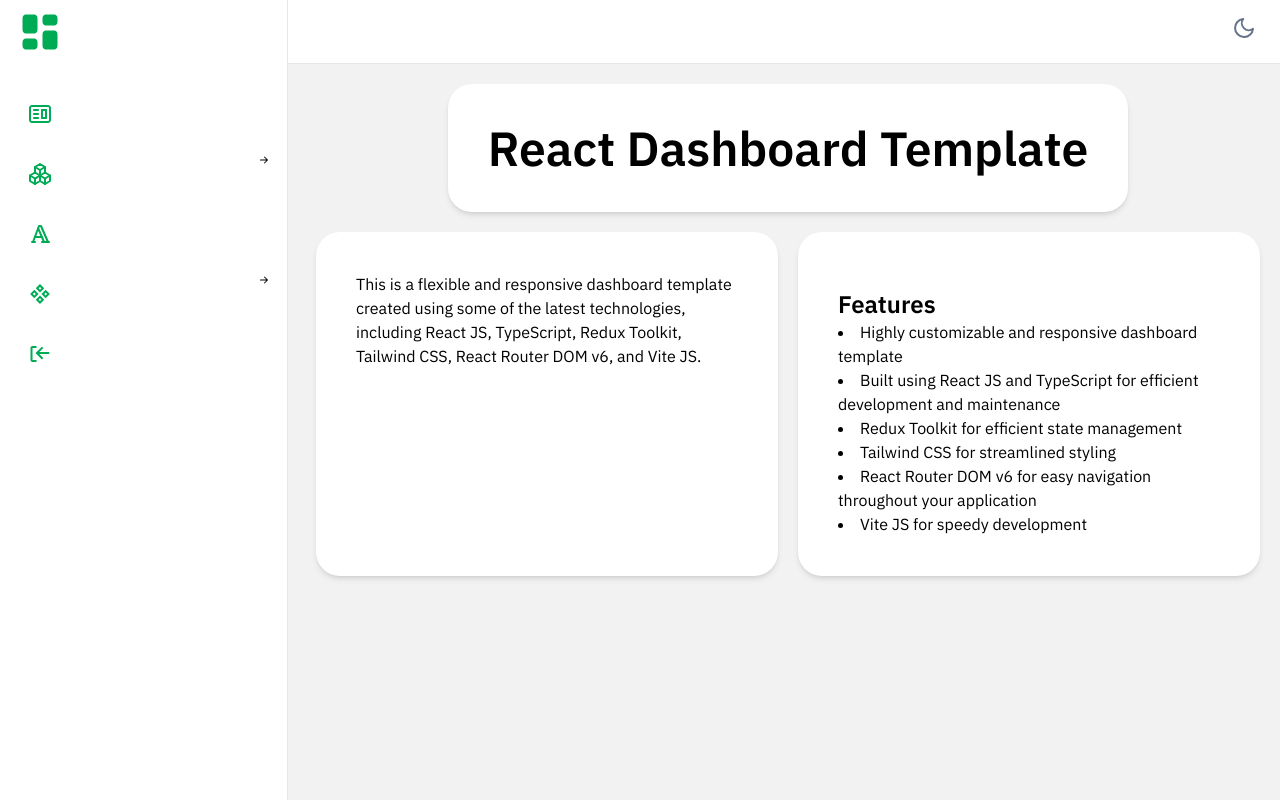
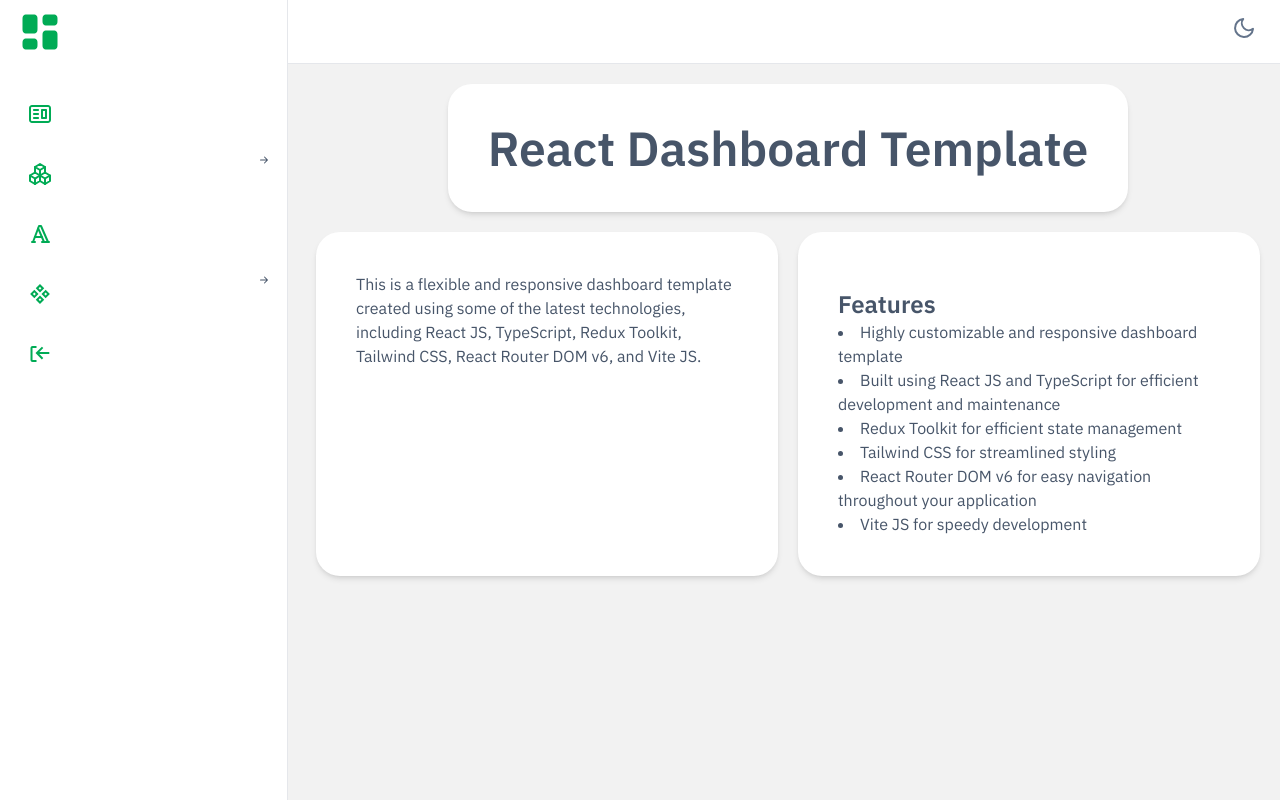
Before and after one commit to mdskrumi/react-dashboard-template, a React (Vite) app: page /auth/login in a window 1280 px wide. Both pictures are taken after typing "name@example.com", "Sample123" into the empty fields and a click on the button "Log In". Built offline with nearby package versions, Linux system fonts and the light colour scheme.

Commit message:
add sample page

```diff
--- a/dev-dist/sw.js
+++ b/dev-dist/sw.js
@@ -82,7 +82,7 @@
     "revision": "3ca0b8505b4bec776b69afdba2768812"
   }, {
     "url": "index.html",
-    "revision": "0.1u71q70rri"
+    "revision": "0.1ugkfsfd9jg"
   }], {});
   workbox.cleanupOutdatedCaches();
   workbox.registerRoute(new workbox.NavigationRoute(workbox.createHandlerBoundToURL("index.html"), {
--- a/src/App.tsx
+++ b/src/App.tsx
@@ -9,6 +9,7 @@
 const ForgetPasswordPage = lazy(() => import('pages/ForgetPasswordPage'));
 
 const Dashboard = lazy(() => import('pages/Dashboard'));
+const SamplePage = lazy(() => import('pages/SamplePage'));
 const SetPassword = lazy(() => import('pages/SetPassword'));
 
 const PublicOutlet = lazy(() => import('layout/PublicOutlet'));
@@ -53,6 +54,17 @@
                         </Route>
                         <Route path="" element={<PrivateOutlet />}>
                             <Route path="" element={<Dashboard />} />
+                            <Route
+                                path="sample-page"
+                                element={<SamplePage />}
+                            />
+                            <Route
+                                path="sample-page-2"
+                                element={<SamplePage />}
+                            />
+                            <Route path="typography" element={<SamplePage />} />
+                            <Route path="buttons" element={<SamplePage />} />
+                            <Route path="loaders" element={<SamplePage />} />
                         </Route>
                         <Route path="*" element={<Navigate to={'/'} />} />
                     </Routes>
--- a/src/layout/PrivateOutlet.tsx
+++ b/src/layout/PrivateOutlet.tsx
@@ -18,12 +18,12 @@
                 style={{
                     paddingLeft:
                         window.innerWidth < 1024
-                            ? '1rem'
+                            ? '0rem'
                             : isOpen
                             ? '18.5rem'
                             : '5.5rem',
                 }}
-                className={`pt-16 min-h-screen overflow-auto duration-300 lg:pl-0`}
+                className={`pt-16 min-h-screen overflow-auto duration-300`}
             >
                 <Outlet />
             </div>
--- a/src/layout/Sidebar/SideBarItem.tsx
+++ b/src/layout/Sidebar/SideBarItem.tsx
@@ -89,7 +89,7 @@
                                 : 'animate-fade-in visible'
                         }`}
                     >
-                        Dashboard
+                        {title}
                     </p>
                 </div>
                 <div
--- a/src/layout/Sidebar/index.tsx
+++ b/src/layout/Sidebar/index.tsx
@@ -37,8 +37,8 @@
             subMenus: [
                 {
                     id: 'sample-page-one',
-                    title: 'Sample Page One',
-                    url: '/sample-one',
+                    title: 'Sample Page',
+                    url: '/sample-page',
                     icon: () => (
                         <LuPackageCheck
                             size={'1.5em'}
@@ -50,21 +50,8 @@
                 },
                 {
                     id: 'sample-page-two',
-                    title: 'Sample Page Two',
-                    url: '/sample-two',
-                    icon: () => (
-                        <LuPackageCheck
-                            size={'1.5em'}
-                            className="text-primary"
-                        />
-                    ),
-                    type: 'url',
-                    subMenus: [],
-                },
-                {
-                    id: 'sample-page-three',
-                    title: 'Sample Page Three',
-                    url: '/sample-three',
+                    title: 'Sample Page',
+                    url: '/sample-page-2',
                     icon: () => (
                         <LuPackageCheck
                             size={'1.5em'}
@@ -97,7 +84,7 @@
                 {
                     id: 'button-page',
                     title: 'Buttons',
-                    url: '/button-page',
+                    url: '/buttons',
                     icon: () => (
                         <SiBigbluebutton
                             size={'1.5em'}
@@ -110,7 +97,7 @@
                 {
                     id: 'loading-page',
                     title: 'Loader',
-                    url: '/loading-page',
+                    url: '/loaders',
                     icon: () => (
                         <AiOutlineLoading3Quarters
                             size={'1.5em'}
--- /dev/null
+++ b/src/pages/SamplePage.tsx
@@ -0,0 +1,32 @@
+import { BiHome } from 'react-icons/bi';
+
+const SamplePage: React.FC = () => {
+    return (
+        <div className="w-full min-h-[calc(100vh-64px)] pt-5 pl-5 pr-5 relative">
+            <div className="flex flex-col lg:flex-row lg:justify-between lg:items-center gap-1 mb-6">
+                <h1 className="text-xl">Sample Page</h1>
+                <div className="flex items-center gap-1">
+                    <BiHome />
+                    <span>/</span>
+                    <span>Sample Page</span>
+                </div>
+            </div>
+            <main></main>
+
+            <footer className="absolute bottom-5 right-10 flex text-right">
+                <p className="text-sm">
+                    Copyright © 2023{' '}
+                    <a
+                        className="text-primary-500 hover:underline"
+                        href="#"
+                        target="_blank"
+                    >
+                        React Dashboard Template
+                    </a>
+                </p>
+            </footer>
+        </div>
+    );
+};
+
+export default SamplePage;
--- a/tailwind.config.cjs
+++ b/tailwind.config.cjs
@@ -9,14 +9,14 @@
                 ui: '#F2F2F2',
                 surface: '#FFFFFF',
                 error: '#B00020',
-                text: '#000000',
+                text: '#475569',
                 line: '#E5E7EB',
 
                 // Dark Theme
                 'ui-dark': '#1F1F1F',
                 'surface-dark': '#181818',
                 'error-dark': '#CF6679',
-                'text-dark': '#FFFFFF',
+                'text-dark': '#E2E8F0',
                 'line-dark': '#303030',
 
                 // Common
```
